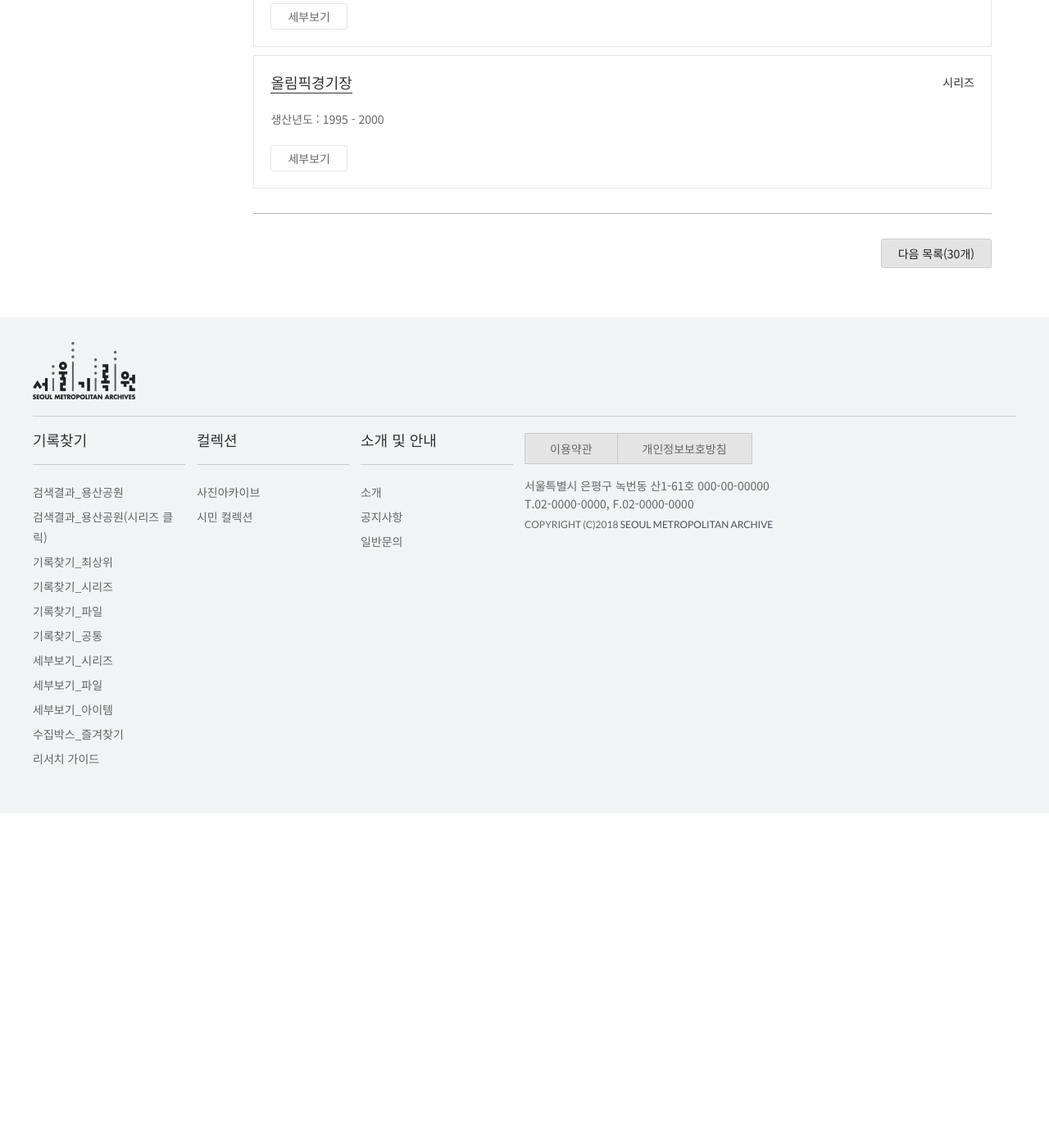
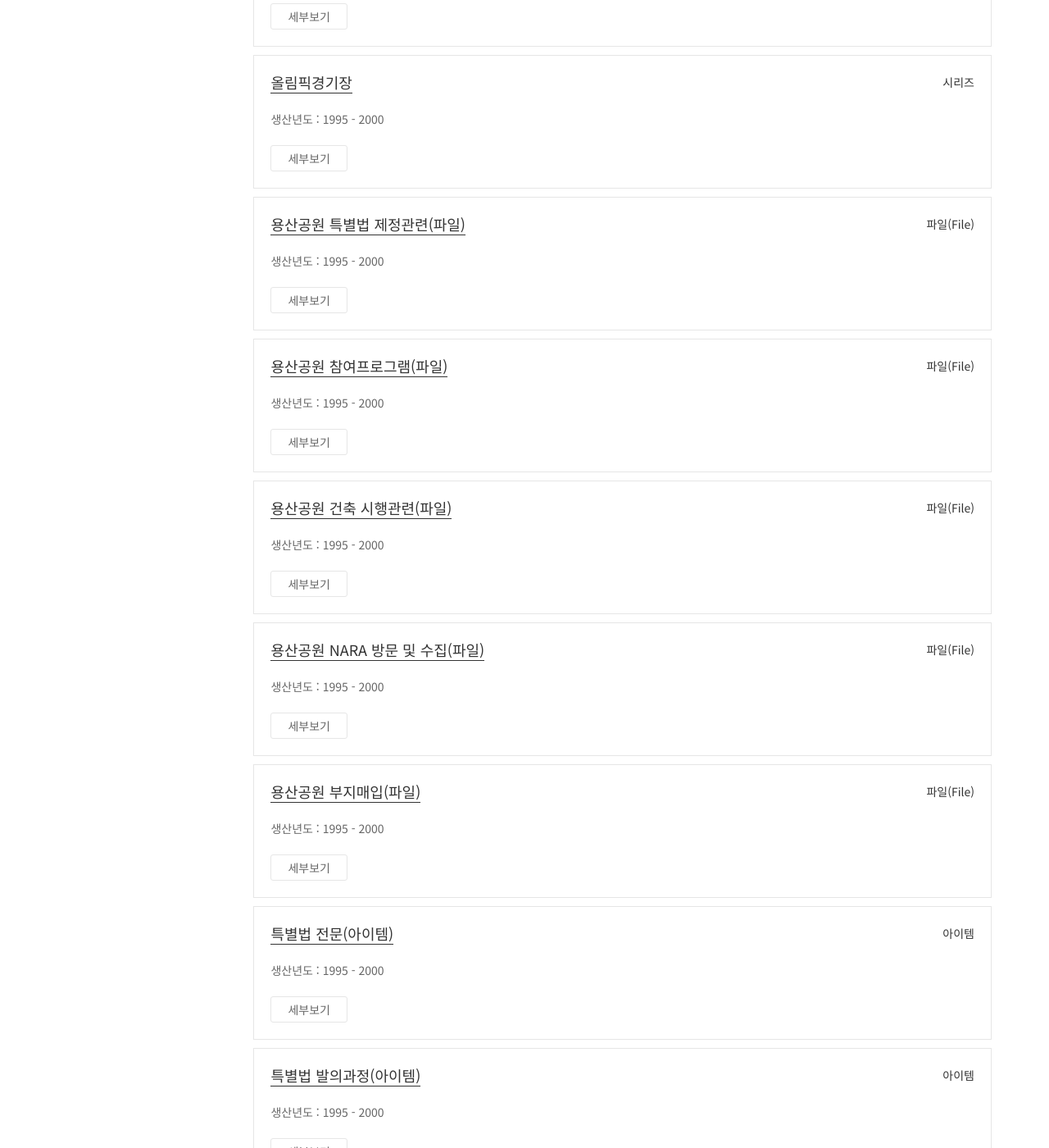
Before and after one commit to sda17dev/prototype2, a Jekyll site: the page built from search/yongsan-gongwon.html, in a window 1280 px wide and 1400 px high, scrolled down 1300 px. Shown: the whole window at 82% size. Built offline with Jekyll 4.4.1, drawn with Linux system fonts in a browser that asks for light colours; a style sheet for code colours, icons or effects is not loaded; before the commit the page ends 2292 px from its top, so only the background shows below that; some of the changed lines change nothing that is shown; some of the changed text lies outside the part shown.

Commit message:
바꾼 데이터 파일명으로 수정합니다.

```diff
--- a/search/yongsan-gongwon.html
+++ b/search/yongsan-gongwon.html
@@ -6,17 +6,15 @@
 {% comment %} 시리즈 + 파일 + 아이템 배열 합치기!! {% endcomment %}
 
 {% assign results = "" | split: "" %}
-{% for ser in site.data.series %}
-  {% assign results = results | push: ser %}
+{% for set in site.data.series %}
+  {% assign results = results | push: set %}
 {% endfor %}
-{% for fil in site.data.file %}
-  {% assign results = results | push: fil %}
+{% for file in site.data.files %}
+  {% assign results = results | push: file %}
 {% endfor %}
-{% for ite in site.data.item %}
-  {% assign results = results | push: ite %}
+{% for item in site.data.items %}
+  {% assign results = results | push: item %}
 {% endfor %}
-
-
 
 <div class="fc04" id="main-content">
   <div class="inner">
```
